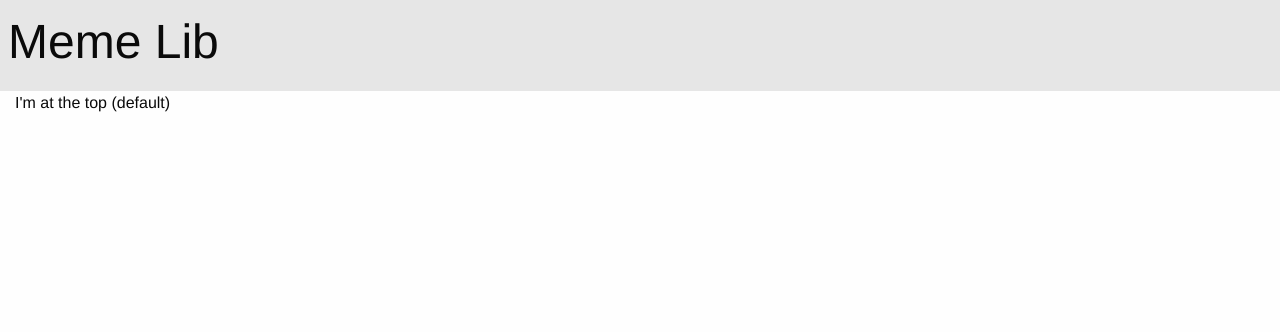
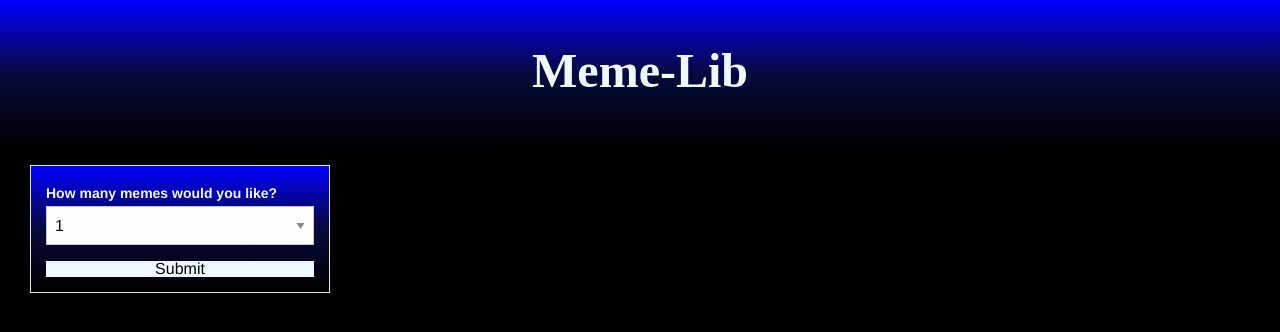
Before and after one commit to IvanFelipeEscobar/MemeLib, a plain HTML site: page index.html in a window 1280 px wide. Drawn offline with nearby package versions, Linux system fonts and the light colour scheme; no server answers; a web font is replaced by a local one.

Commit message:
form input integration

```diff
--- a/assets/script.js
+++ b/assets/script.js
@@ -12,17 +12,42 @@
 //     })
 
 //     });
-var captionImgURL = `https://www.reddit.com/r/memes.json`
+// $(`#submitForm`).on(`submit`, function(event){
+//     event.preventDefault()
+//     var memeAmount = $(`#memeAmount`).val()
+//     getMEME(memeAmount)
+// })
+var formSumbitEl = document.getElementById(`formSubmit`)
+var formSubmitHandler = function (event) {
+    event.preventDefault();
+
+    var memeAmount = $(`#memeAmount`).val()
+
+      getMEME(memeAmount)
+     }
+function getMEME(memeAmount){
+var captionImgURL = `https://www.reddit.com/r/memes.json?limit=${memeAmount}`
 $.ajax({
     url: captionImgURL,
     method: `GET`
 }).then(function(response){
+    $(`.maincontent`).empty()
     console.log(response.data.children)
     response.data.children.forEach(element => {
         console.log(element.data)
-        var picEL = `<img src="${element.data.url_overridden_by_dest}">`
+        var picEL = ` <div class="card"">
+                        <div class="card-divider top">
+                        ${element.data.title}
+                        </div>
+                        <img src="${element.data.url_overridden_by_dest}">
+                      </div>`
+
+
         $(`.mainContent`).append(picEL)
 
     })
 
     });
+}
+
+formSumbitEl.addEventListener('submit', formSubmitHandler);
--- a/assets/style.css
+++ b/assets/style.css
@@ -1,5 +1,55 @@
+h1 {
+  font-family: 'Diplomata SC';
+}
+h1, label, .top {
+  color: aliceblue;
+  font-weight: bolder;
+}
+.title {
+    display: flex;
+    align-items: center;
+    justify-content: center;
+    width: 100%;
+    height: 150px;
+    background-image: linear-gradient(blue, rgb(8, 9, 60), black);
+}
+.mainContent {
+    background-color: black;
+    display: flex;
+    flex-wrap: wrap;
+    padding: 15px;
+    height: 100vh;
+    overflow: scroll;
+}
+.card {
+    margin-left: 10px;
+    width: 300px;
+}
+fieldset {
+    border: 1px;
+  }
 
-img {
-    height: 200px;
-    width: 225px;
-    }
+.form-doodle{
+  padding: 15px;
+  background-image: linear-gradient(blue, rgb(8, 9, 60), black);
+
+  margin: 15px
+
+}
+button{
+  background-color: aliceblue;
+}
+button:hover {
+  background-color: aqua;
+}
+.boop {
+  height: 100vh;
+  background-color: black;
+  display: block;
+  justify-content: center;
+
+}
+.top{
+
+  background-image: linear-gradient(blue, rgb(8, 9, 60), black);
+}
--- a/index.html
+++ b/index.html
@@ -5,22 +5,69 @@
     <meta http-equiv="X-UA-Compatible" content="IE=edge">
     <meta name="viewport" content="width=device-width, initial-scale=1.0">
     <title>Meme-Lib</title>
-
+    <link rel="preconnect" href="https://fonts.googleapis.com">
+    <link rel="preconnect" href="https://fonts.gstatic.com" crossorigin>
+    <link href="https://fonts.googleapis.com/css2?family=Diplomata+SC&display=swap" rel="stylesheet">
 <!-- Compressed CSS Foundation-->
-<link rel="stylesheet" href="https://cdn.jsdelivr.net/npm/foundation-sites@6.7.5/dist/css/foundation.min.css" crossorigin="anonymous">
-<link rel="stylesheet" href="./assets/style.css">
+    <link rel="stylesheet" href="https://cdn.jsdelivr.net/npm/foundation-sites@6.7.5/dist/css/foundation.min.css" crossorigin="anonymous">
+    <link rel="stylesheet" href="./assets/style.css">
 </head>
 <body>
-    <div class="top-bar title">
-        <h1>Meme Lib</h1>
+    <div class="top-bar primary title">
+        <h1>Meme-Lib</h1>
+
     </div>
-    <div class="grid-x grid-padding-x align-top">
-        <div class="cell small-4">I'm at the top (default)</div>
-
-        <div class="cell small-8 mainContent"></div>
+    <div class="grid-x grid-padding-x">
+        <div class="cell small-4 boop">
 
 
-      <script src="https://code.jquery.com/jquery-3.6.1.js" integrity="sha256-3zlB5s2uwoUzrXK3BT7AX3FyvojsraNFxCc2vC/7pNI=" crossorigin="anonymous"></script>
+            <form class="card form-doodle" id="formSubmit">
+                <label for="memeAmount">How many memes would you like?</label>
+                <select name="memeAmount" id="memeAmount">
+                    <option id="n1">1</option>
+                    <option id="n2">2</option>
+                    <option id="n3">3</option>
+                    <option id="n4">4</option>
+                    <option id="n5">5</option>
+                    <option id="n6">6</option>
+                    <option id="n7">7</option>
+                    <option id="n8">8</option>
+                    <option id="n9">9</option>
+                    <option id="n10">10</option>
+                    <option id="n11">11</option>
+                    <option id="n12">12</option>
+                    <option id="n13">13</option>
+                    <option id="n14">14</option>
+                    <option id="n15">15</option>
+                    <option id="n16">16</option>
+                    <option id="n17">17</option>
+                    <option id="n18">18</option>
+                    <option id="n19">19</option>
+                    <option id="n20">20</option>
+                    <option id="n21">21</option>
+                    <option id="n22">22</option>
+                    <option id="n23">23</option>
+                    <option id="n24">24</option>
+                    <option id="n25">25</option>
+
+
+                </select>
+<!--
+                <label for="number">Select a number</label>
+                <select name="number" id="number">
+                  <option>1</option>
+                  <option selected="selected">2</option>
+                  <option>3</option>
+
+               </select> -->
+
+              <button type="submit" class="btn">Submit</button>
+            </form>
+        </div>
+        <div class="cell small-8 fluid mainContent">
+            <!--rendered content goes here-->
+        </div>
+<script src="https://code.jquery.com/jquery-3.6.1.js" integrity="sha256-3zlB5s2uwoUzrXK3BT7AX3FyvojsraNFxCc2vC/7pNI=" crossorigin="anonymous"></script>
 <!-- Compressed JavaScript Foundation -->
 <script src="https://cdn.jsdelivr.net/npm/foundation-sites@6.7.5/dist/js/foundation.min.js" crossorigin="anonymous"></script>
 <script src="./assets/script.js"></script>
```
